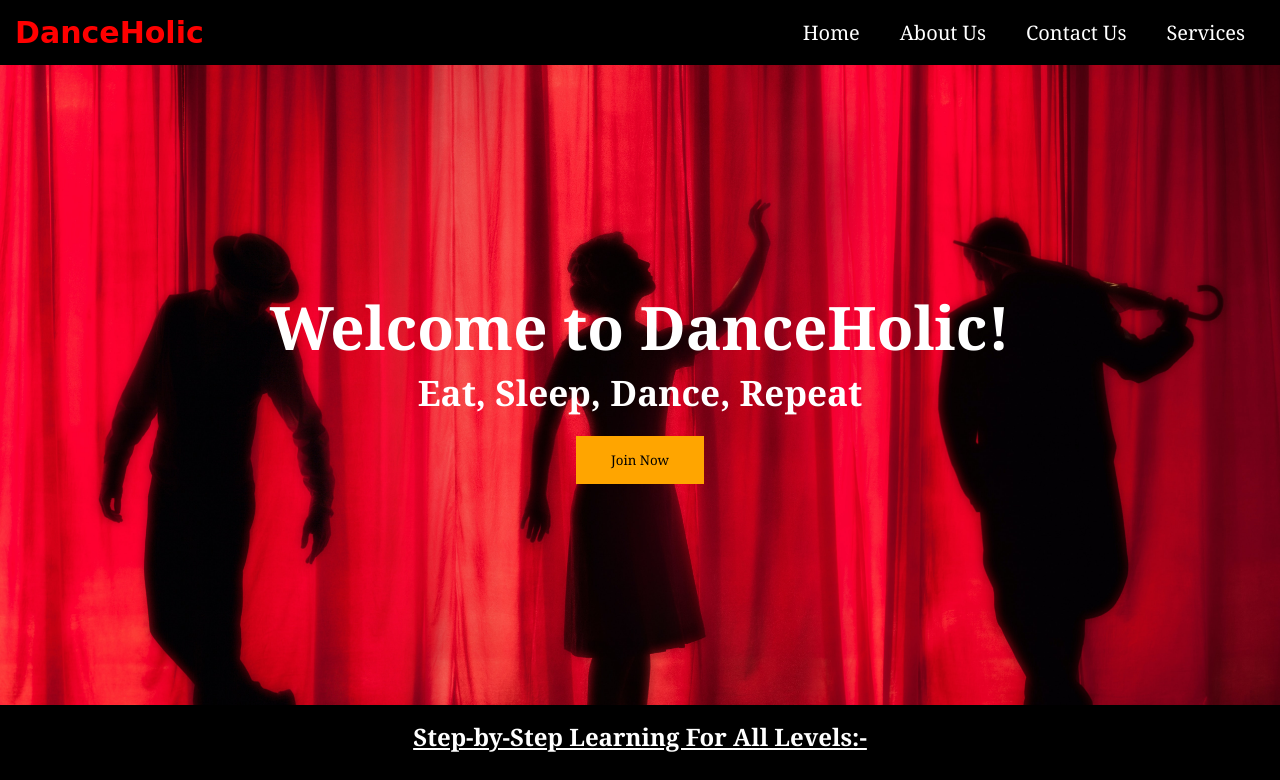
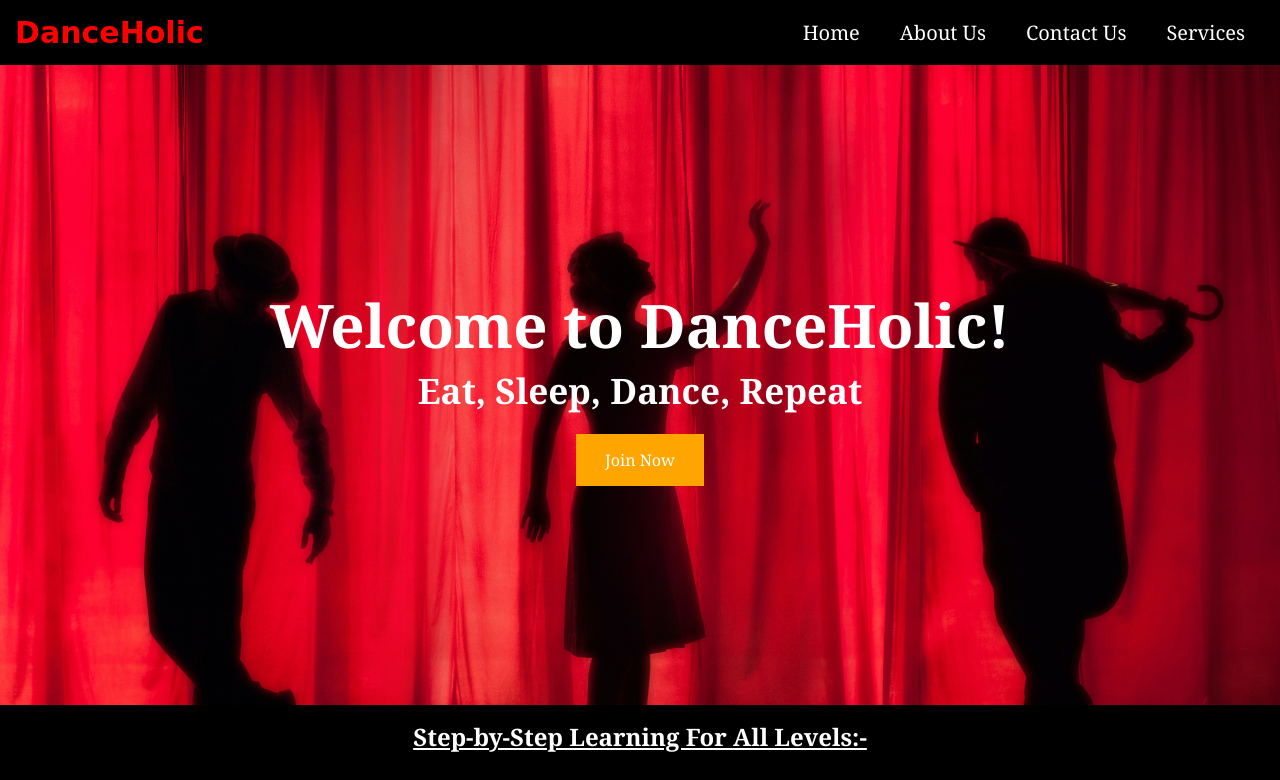
Before and after one commit to mdfaizanalam2000/landing-page, a plain HTML site: page index.html in a window 1280 px wide. Shown: the top 780 px of the page. Drawn offline with Linux system fonts and the light colour scheme.

Commit message:
improved CSS

```diff
--- a/index.html
+++ b/index.html
@@ -16,7 +16,7 @@
         </div>
         <div id="menu">
             <ul>
-                <li><a href="/">Home</a></li>
+                <li><a href="#">Home</a></li>
                 <li><a href="#mission">About Us</a></li>
                 <li><a href="#contact">Contact Us</a></li>
                 <li><a href="#partners">Services</a></li>
@@ -26,7 +26,7 @@
     <div id="header">
         <h1>Welcome to DanceHolic!</h1>
         <h3>Eat, Sleep, Dance, Repeat</h3>
-        <button>Join Now</button>
+        <button><a href="#contact">Join Now</a></button>
     </div>
     <div id="mission">
         <h2 class="subtitle">Step-by-Step Learning For All Levels:-</h2>
--- a/style.css
+++ b/style.css
@@ -93,6 +93,12 @@ nav ul li button:hover {
     width: 10vw;
     padding: 15px;
     cursor: pointer;
+}
+
+#header a {
+    text-decoration: none;
+    color: white;
+    font-size: larger;
 }
 
 /* mission section */
```
